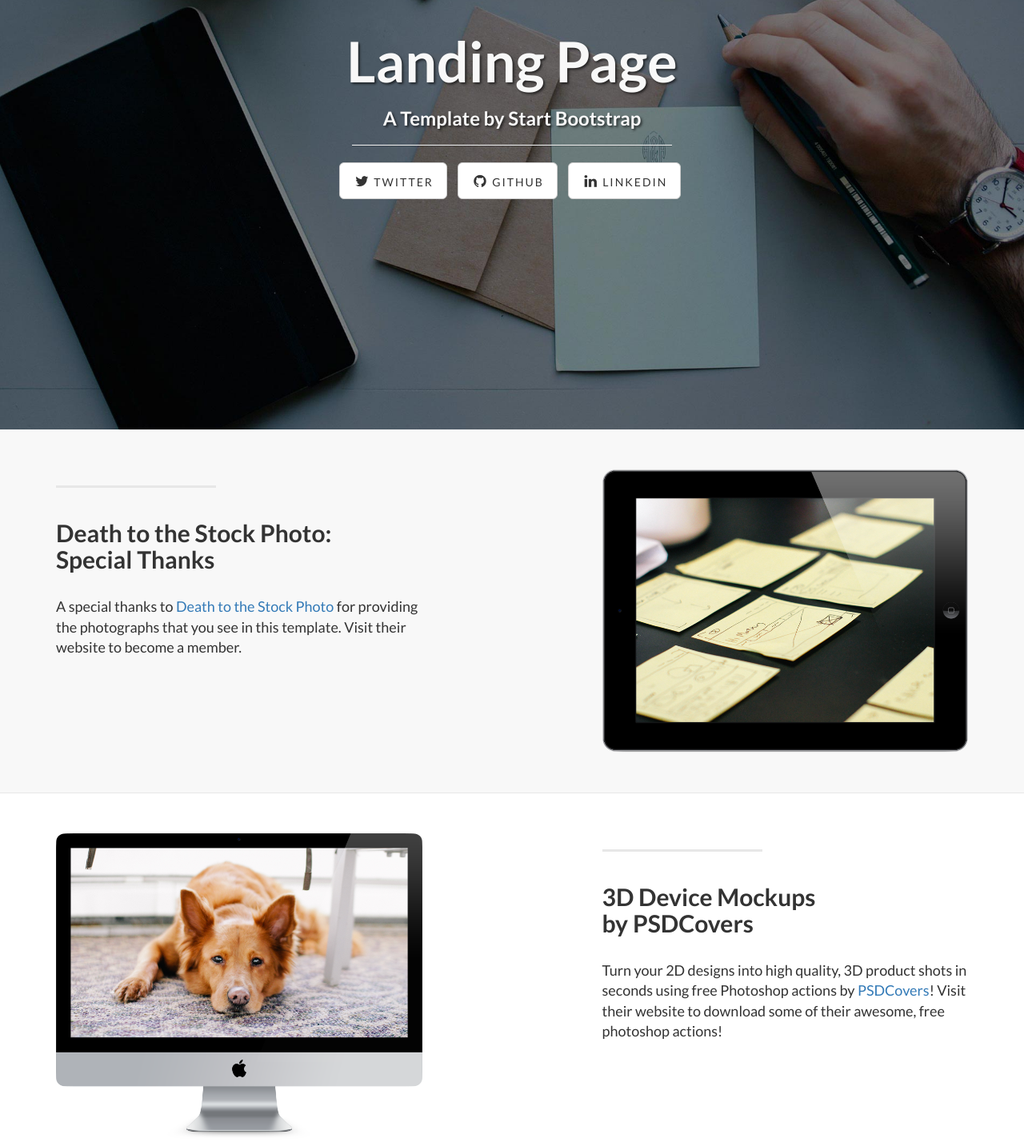
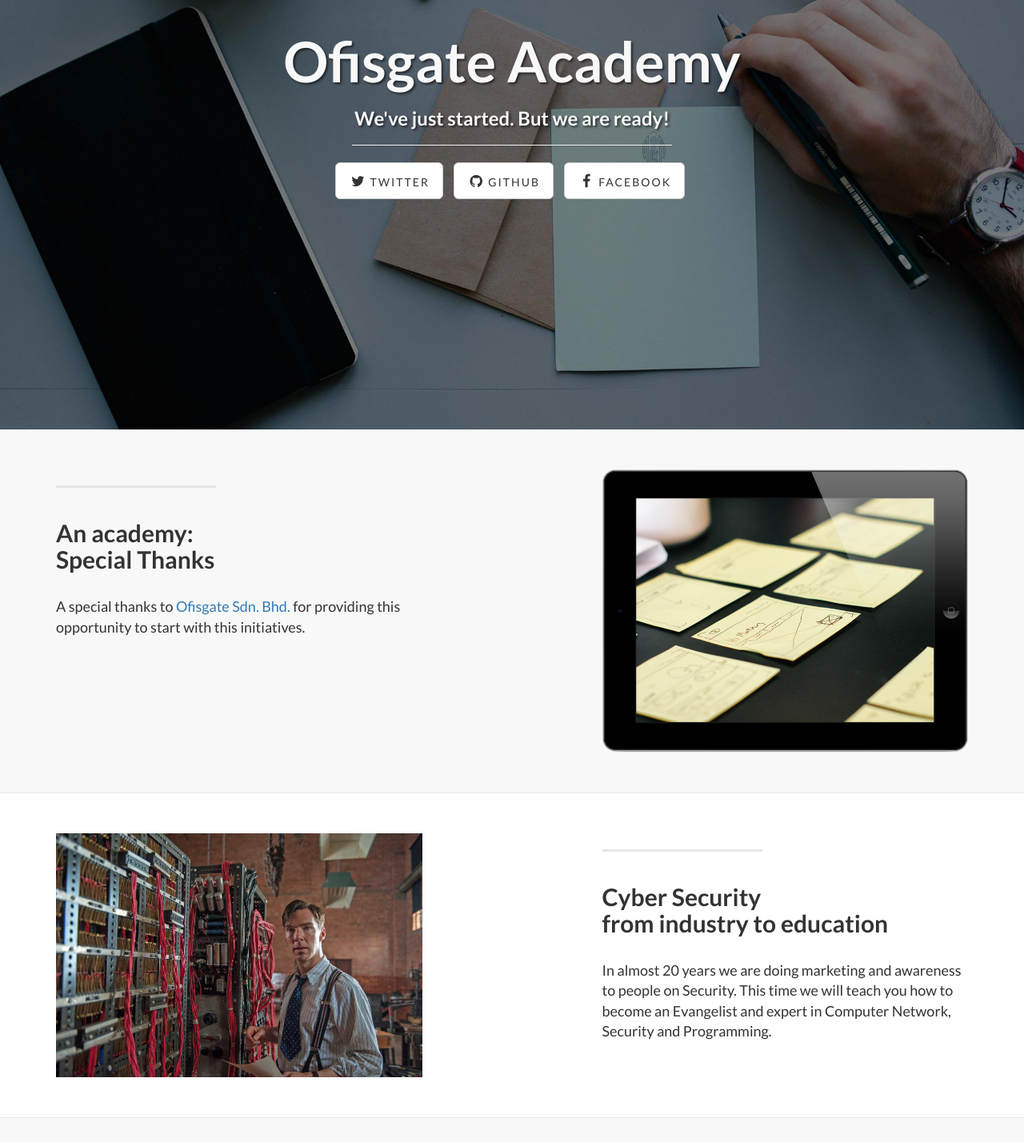
Before and after one commit to OfisgateAcademy/portal, a plain HTML site: page index.html in a window 1280 px wide. Shown: the part 240-1668 px from the top of the page at 80% size. Drawn offline with Linux system fonts and the light colour scheme.

Commit message:
Editing complete
This is first attempt

```diff
--- a/index.html
+++ b/index.html
@@ -43,7 +43,7 @@
                     <span class="icon-bar"></span>
                     <span class="icon-bar"></span>
                 </button>
-                <a class="navbar-brand topnav" href="#">Start Bootstrap</a>
+                <a class="navbar-brand topnav" href="#">Jom Belajar</a>
             </div>
             <!-- Collect the nav links, forms, and other content for toggling -->
             <div class="collapse navbar-collapse" id="bs-example-navbar-collapse-1">
@@ -73,8 +73,8 @@
             <div class="row">
                 <div class="col-lg-12">
                     <div class="intro-message">
-                        <h1>Landing Page</h1>
-                        <h3>A Template by Start Bootstrap</h3>
+                        <h1>Ofisgate Academy</h1>
+                        <h3>We've just started. But we are ready!</h3>
                         <hr class="intro-divider">
                         <ul class="list-inline intro-social-buttons">
                             <li>
@@ -84,7 +84,7 @@
                                 <a href="https://github.com/IronSummitMedia/startbootstrap" class="btn btn-default btn-lg"><i class="fa fa-github fa-fw"></i> <span class="network-name">Github</span></a>
                             </li>
                             <li>
-                                <a href="#" class="btn btn-default btn-lg"><i class="fa fa-linkedin fa-fw"></i> <span class="network-name">Linkedin</span></a>
+                                <a href="#" class="btn btn-default btn-lg"><i class="fa fa-facebook fa-fw"></i> <span class="network-name">Facebook</span></a>
                             </li>
                         </ul>
                     </div>
@@ -107,8 +107,8 @@
                 <div class="col-lg-5 col-sm-6">
                     <hr class="section-heading-spacer">
                     <div class="clearfix"></div>
-                    <h2 class="section-heading">Death to the Stock Photo:<br>Special Thanks</h2>
-                    <p class="lead">A special thanks to <a target="_blank" href="http://join.deathtothestockphoto.com/">Death to the Stock Photo</a> for providing the photographs that you see in this template. Visit their website to become a member.</p>
+                    <h2 class="section-heading">An academy:<br>Special Thanks</h2>
+                    <p class="lead">A special thanks to <a target="_blank" href="http://www.ofisgate.com/">Ofisgate Sdn. Bhd.</a> for providing this opportunity to start with this initiatives.</p>
                 </div>
                 <div class="col-lg-5 col-lg-offset-2 col-sm-6">
                     <img class="img-responsive" src="img/ipad.png" alt="">
@@ -129,11 +129,11 @@
                 <div class="col-lg-5 col-lg-offset-1 col-sm-push-6  col-sm-6">
                     <hr class="section-heading-spacer">
                     <div class="clearfix"></div>
-                    <h2 class="section-heading">3D Device Mockups<br>by PSDCovers</h2>
-                    <p class="lead">Turn your 2D designs into high quality, 3D product shots in seconds using free Photoshop actions by <a target="_blank" href="http://www.psdcovers.com/">PSDCovers</a>! Visit their website to download some of their awesome, free photoshop actions!</p>
+                    <h2 class="section-heading">Cyber Security<br>from industry to education</h2>
+                    <p class="lead">In almost 20 years we are doing marketing and awareness to people on Security. This time we will teach you how to become an Evangelist and expert in Computer Network, Security and Programming.</p>
                 </div>
                 <div class="col-lg-5 col-sm-pull-6  col-sm-6">
-                    <img class="img-responsive" src="img/dog.png" alt="">
+                    <img class="img-responsive" src="img/imitation-game.jpeg" alt="">
                 </div>
             </div>
 
@@ -172,7 +172,7 @@
 
             <div class="row">
                 <div class="col-lg-6">
-                    <h2>Connect to Start Bootstrap:</h2>
+                    <h2>Connect to Start OfisgateAcademy:</h2>
                 </div>
                 <div class="col-lg-6">
                     <ul class="list-inline banner-social-buttons">
@@ -183,7 +183,7 @@
                             <a href="https://github.com/IronSummitMedia/startbootstrap" class="btn btn-default btn-lg"><i class="fa fa-github fa-fw"></i> <span class="network-name">Github</span></a>
                         </li>
                         <li>
-                            <a href="#" class="btn btn-default btn-lg"><i class="fa fa-linkedin fa-fw"></i> <span class="network-name">Linkedin</span></a>
+                            <a href="#" class="btn btn-default btn-lg"><i class="fa fa-facebook fa-fw"></i> <span class="network-name">Facebook</span></a>
                         </li>
                     </ul>
                 </div>
@@ -217,7 +217,7 @@
                             <a href="#contact">Contact</a>
                         </li>
                     </ul>
-                    <p class="copyright text-muted small">Copyright &copy; Your Company 2014. All Rights Reserved</p>
+                    <p class="copyright text-muted small">Copyright &copy; Ofisgate Academy 2017. All Rights Reserved</p>
                 </div>
             </div>
         </div>
```
Also changed, not shown: img/imitation-game.jpeg (added), img/ransomeware.png (added).
